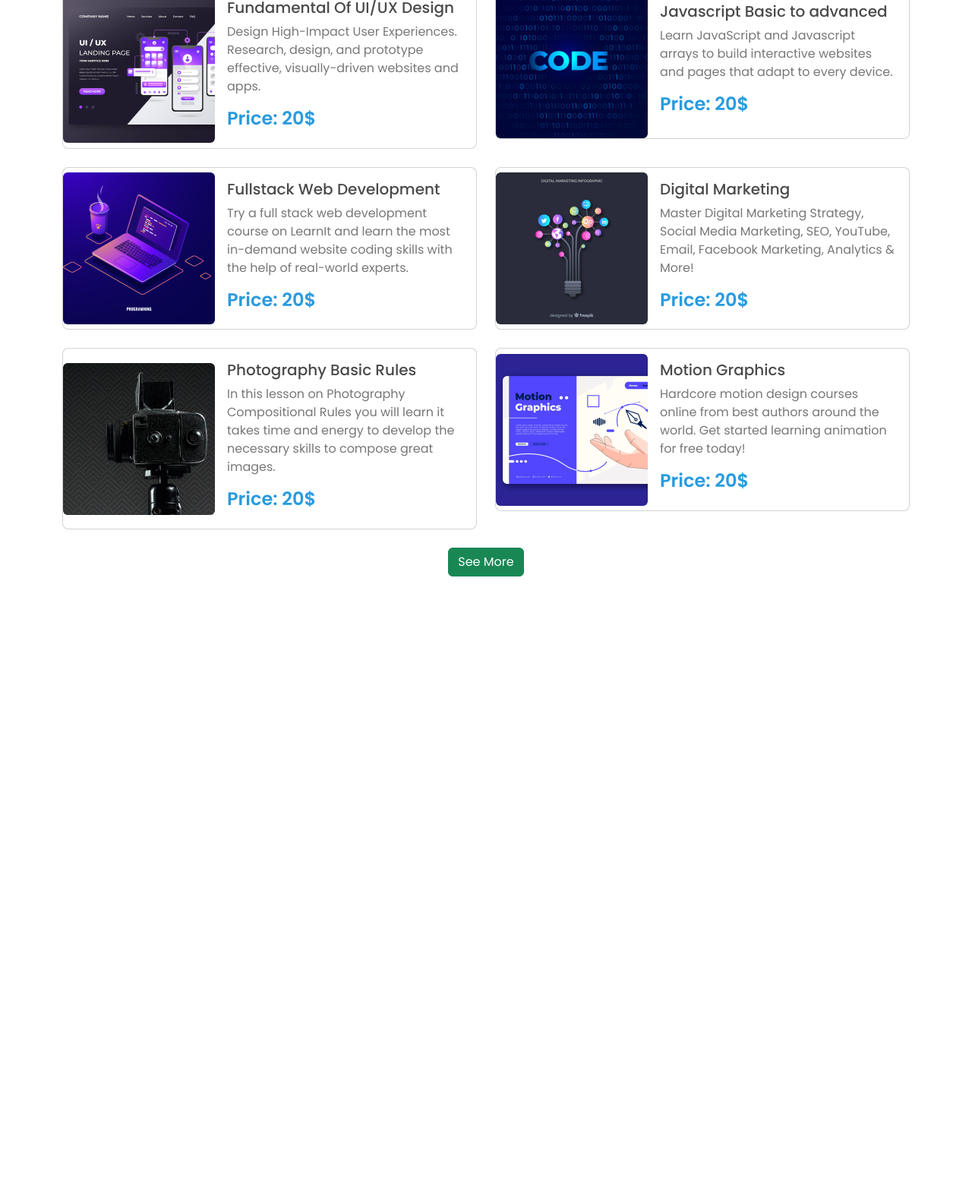
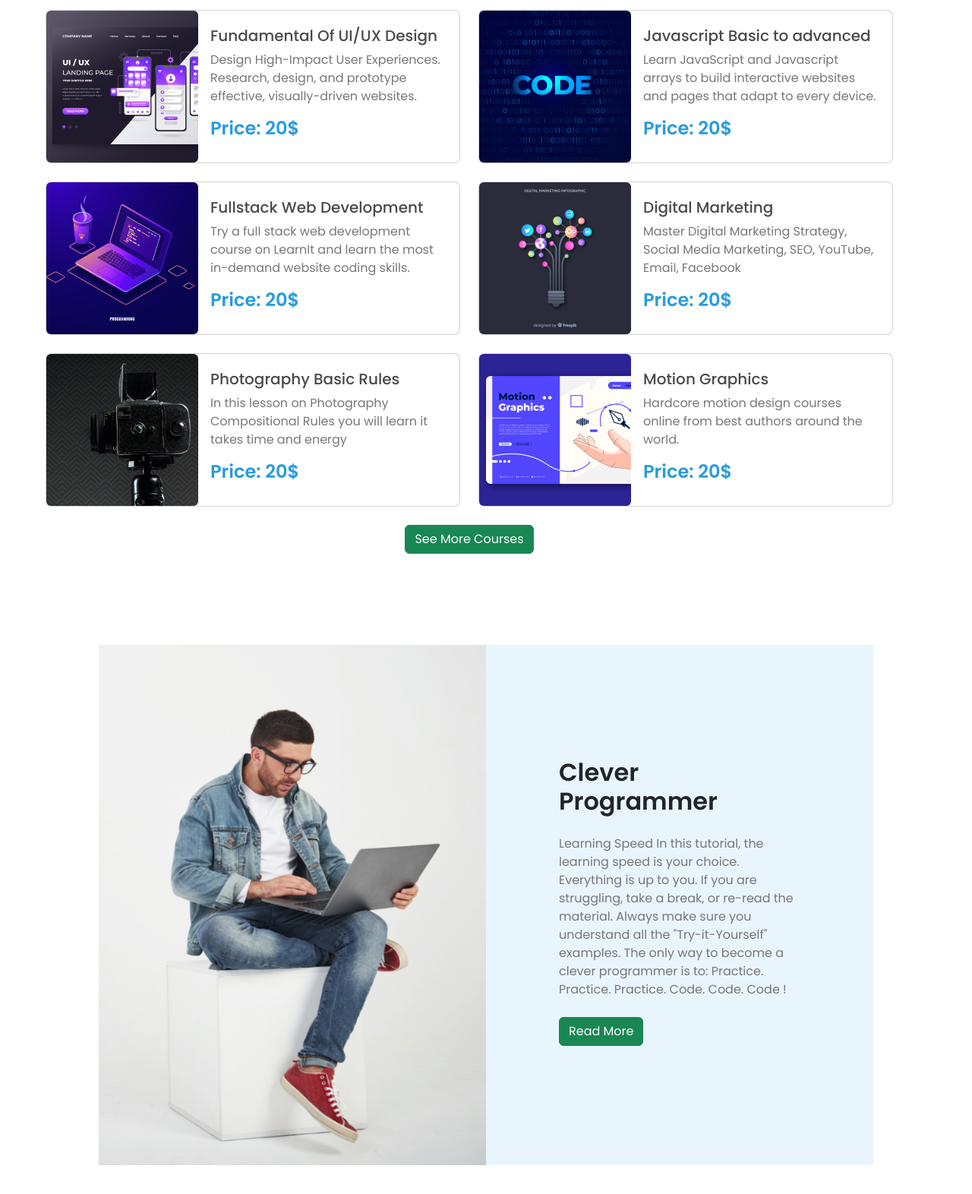
Before and after one commit to rezwanul24/Shikhi_Online, a plain HTML site: page index.html in a window 1280 px wide. Shown: the part 992-2564 px from the top of the page at 76% size. Before the commit the page ends 1823 px from the top, so only its background shows below. Drawn offline with nearby package versions, Linux system fonts and the light colour scheme.

Commit message:
about section added

```diff
--- a/index.html
+++ b/index.html
@@ -134,8 +134,8 @@
 
         <!-- Discover our course section  -->
 
-        <section class="container mb-5">
-            <div class="text-center">
+        <section class="container m-5">
+            <div class="text-center m-5">
               <h3 class="fw-bold fs-4">Discover Our Popular Courses</h3>
               <p class="color-light-gray">
                 Free online courses with shikho online from the world.
@@ -156,7 +156,7 @@
                       Fundamental Of UI/UX Design
                     </h5>
                     <p class="card-text color-light-gray">
-                      Design High-Impact User Experiences. Research, design, and prototype effective, visually-driven websites and apps.
+                      Design High-Impact User Experiences. Research, design, and prototype effective, visually-driven websites.
                     </p>
                     <h4 class="color-sky-blue fw-semibold">Price: 20$</h4>
                   </div>
@@ -196,7 +196,7 @@
                       Fullstack Web Development
                     </h5>
                     <p class="card-text color-light-gray">
-                      Try a full stack web development course on LearnIt and learn the most in-demand website coding skills with the help of real-world experts.
+                      Try a full stack web development course on LearnIt and learn the most in-demand website coding skills.
                     </p>
                     <h4 class="color-sky-blue fw-semibold">Price: 20$</h4>
                   </div>
@@ -216,7 +216,7 @@
                       Digital Marketing
                     </h5>
                     <p class="card-text color-light-gray">
-                      Master Digital Marketing Strategy, Social Media Marketing, SEO, YouTube, Email, Facebook Marketing, Analytics & More!
+                      Master Digital Marketing Strategy, Social Media Marketing, SEO, YouTube, Email, Facebook
                     </p>
                     <h4 class="color-sky-blue fw-semibold">Price: 20$</h4>
                   </div>
@@ -236,7 +236,7 @@
                       Photography Basic Rules
                     </h5>
                     <p class="card-text color-light-gray">
-                      In this lesson on Photography Compositional Rules you will learn it takes time and energy to develop the necessary skills to compose great images.
+                      In this lesson on Photography Compositional Rules you will learn it takes time and energy
                     </p>
                     <h4 class="color-sky-blue fw-semibold">Price: 20$</h4>
                   </div>
@@ -256,7 +256,7 @@
                       Motion Graphics
                     </h5>
                     <p class="card-text color-light-gray">
-                      Hardcore motion design courses online from best authors around the world. Get started learning animation for free today!
+                      Hardcore motion design courses online from best authors around the world.
                     </p>
                     <h4 class="color-sky-blue fw-semibold">Price: 20$</h4>
                   </div>
@@ -265,12 +265,43 @@
             </div>
             <div class="d-flex justify-content-center">
               <button class="btn btn-success mx-auto my-4 text-center">
-                See More
+                See More Courses
               </button>
             </div>
           </section>
 
+          <!-- About Section  -->
 
+          <section class="container my-5" id="about-us">
+            <div class="p-lg-5">
+              <div class="row row-cols-1 row-cols-md-2 g-0 h-100">
+                <div class="col">
+                  <picture class="">
+                    <source media="(min-width: 768px)" srcset="./images/working.png">
+                    <source media="(min-width: 480px)" srcset="./images/working-mobile.png">
+                    <img class="img-fluid" src="./images/working-mobile.png" alt="Man Working with laptop">
+                  </picture>
+                </div>
+                <div class="col p-4 p-lg-5 text-center background-light-blue d-flex flex-column align-items-center justify-content-center">
+                  <div class=" p-xl-5 text-md-start">
+                    <h2 class="fw-semibold mb-lg-4">Clever Programmer</h2>
+                    <p class="color-light-gray mb-lg-4">Learning Speed
+                        In this tutorial, the learning speed is your choice.
+
+                        Everything is up to you.
+
+                        If you are struggling, take a break, or re-read the material.
+
+                        Always make sure you understand all the "Try-it-Yourself" examples.
+
+                        The only way to become a clever programmer is to: Practice. Practice. Practice. Code. Code. Code !
+                    </p>
+                    <button class="btn btn-success color-white mb-4 mb-md-2">Read More</button>
+                  </div>
+                </div>
+              </div>
+            </div>
+          </section>
 
     <!-- Bootstrap JavaScript Bundle with Popper -->
     <script src="https://cdn.jsdelivr.net/npm/bootstrap@5.2.0/dist/js/bootstrap.bundle.min.js" integrity="sha384-A3rJD856KowSb7dwlZdYEkO39Gagi7vIsF0jrRAoQmDKKtQBHUuLZ9AsSv4jD4Xa" crossorigin="anonymous"></script>
```
